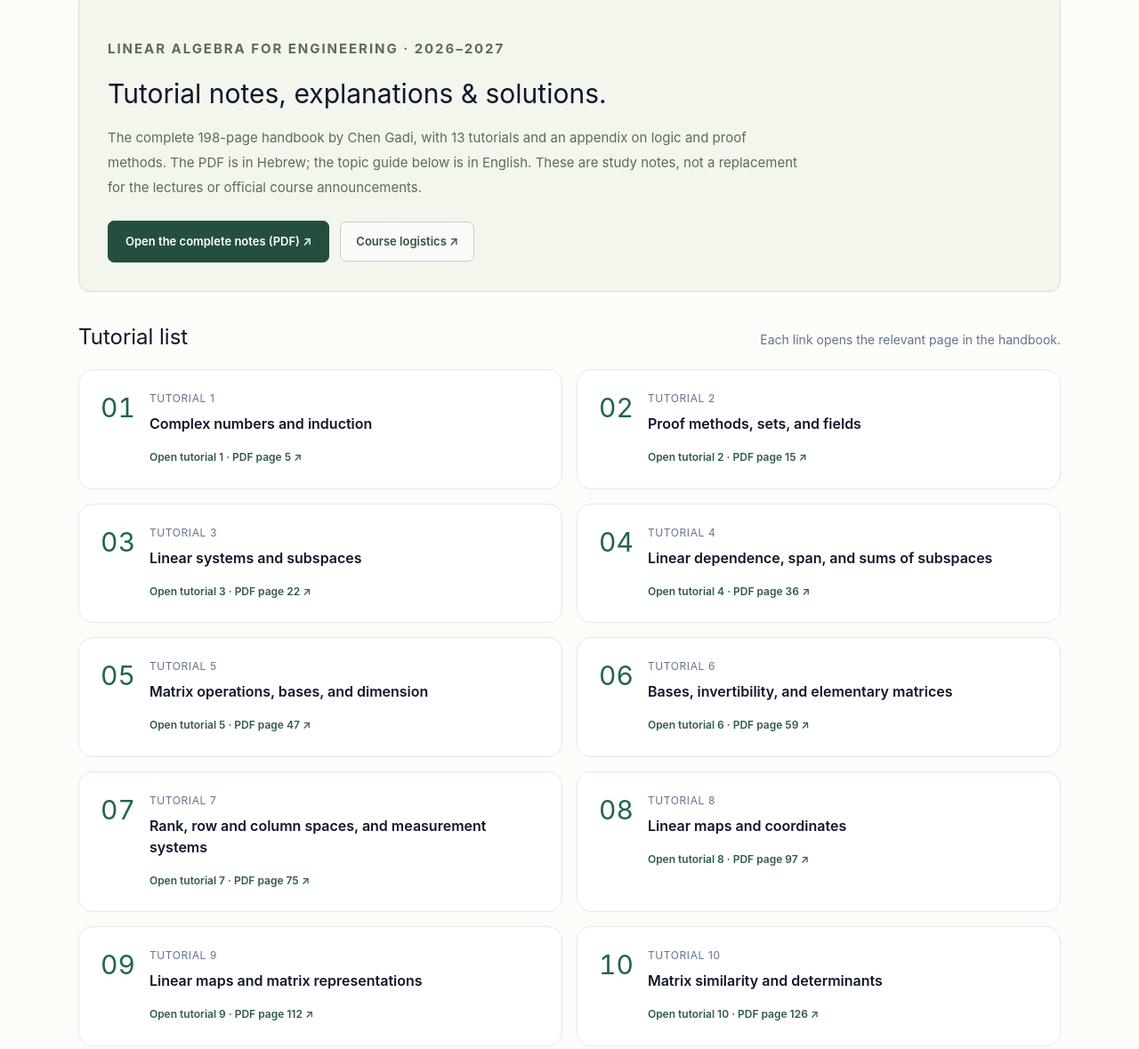
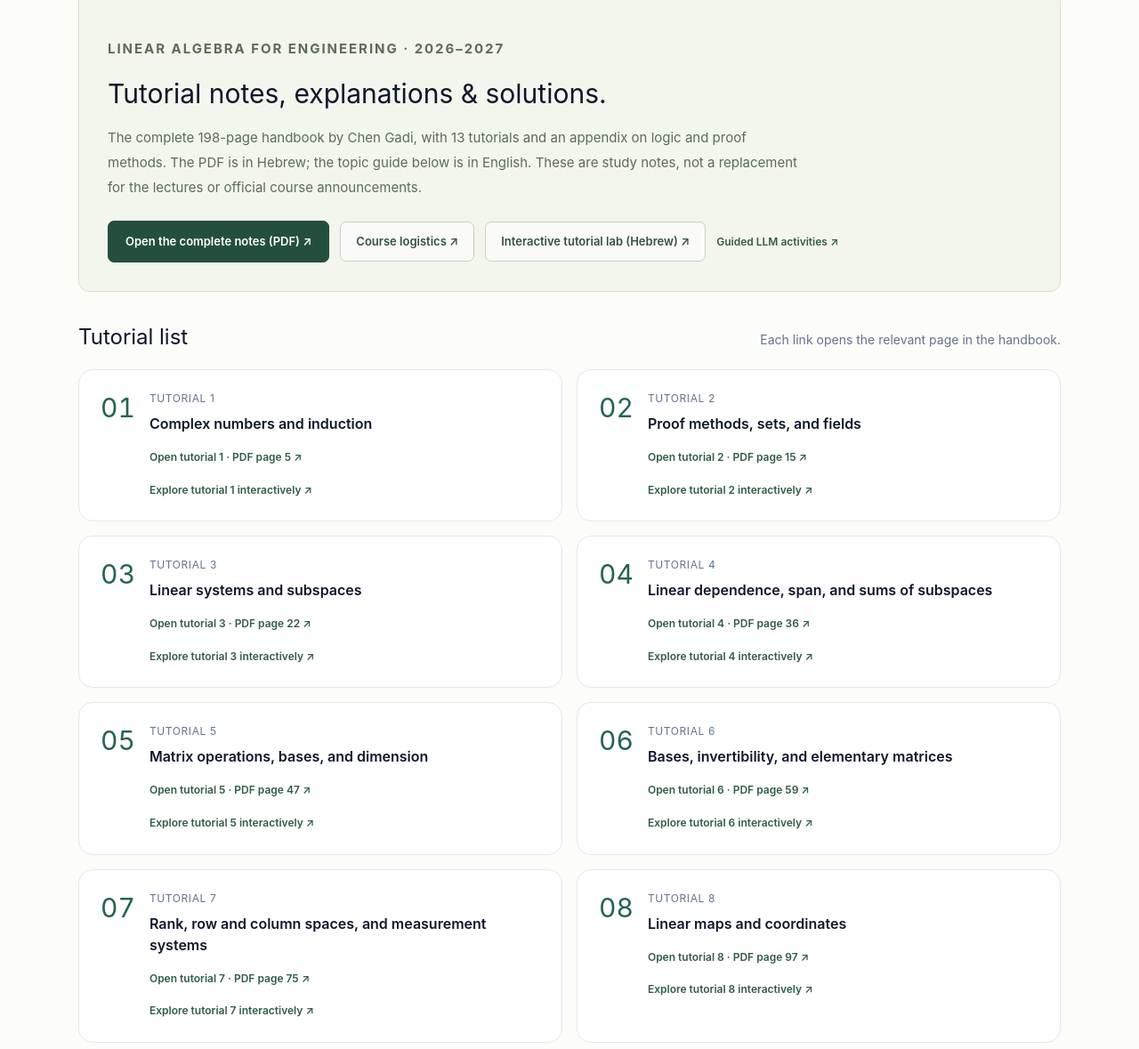
Before and after one commit to chen-Quantum/chen-quantum.github.io, an Astro site: page /teaching/2026-2027 in a window 1280 px wide. Shown: the part 1120-2299 px from the top of the page at 89% size. Built offline with nearby package versions, Linux system fonts and the light colour scheme; Astro itself is replaced by a stand-in of ours.

Commit message:
Add Linear Algebra interactive activities: src/pages/teaching/2026-2027.astro

```diff
--- a/src/pages/teaching/2026-2027.astro
+++ b/src/pages/teaching/2026-2027.astro
@@ -106,6 +106,10 @@ const courses = (
             rel="noopener">Open the complete notes (PDF) ↗</a
           ><a class="academic-secondary" href="/students?mode=logistics"
             >Course logistics ↗</a>
+          <a class="academic-secondary" href="/teaching/linear-algebra/lab"
+            >Interactive tutorial lab (Hebrew) ↗</a>
+          <a class="text-link" href="/teaching/linear-algebra/llm"
+            >Guided LLM activities ↗</a>
         </div>
       </div>
       <div class="mt-8 flex items-baseline justify-between gap-4 flex-wrap">
@@ -145,6 +149,9 @@ const courses = (
                   >
                     Open tutorial {t.number} · PDF page {t.page} ↗
                   </a>
+                  <p class="mt-3"><a class="text-link" href={`/teaching/linear-algebra/lab#tutorial-${t.number}`}>
+                    Explore tutorial {t.number} interactively ↗
+                  </a></p>
                 </>
               </div>
             </li>
```
